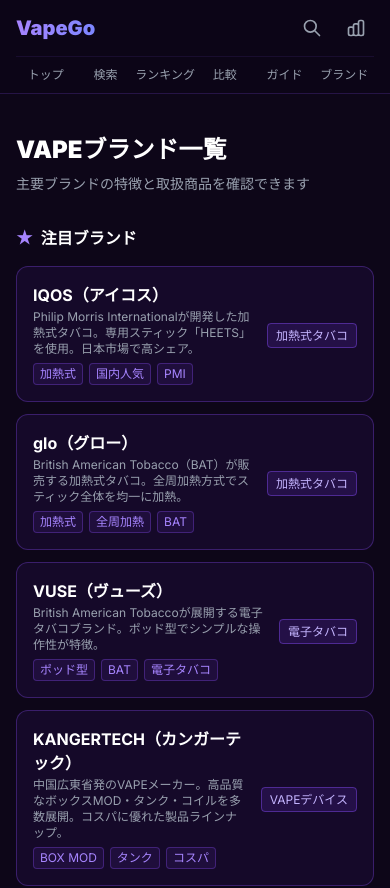
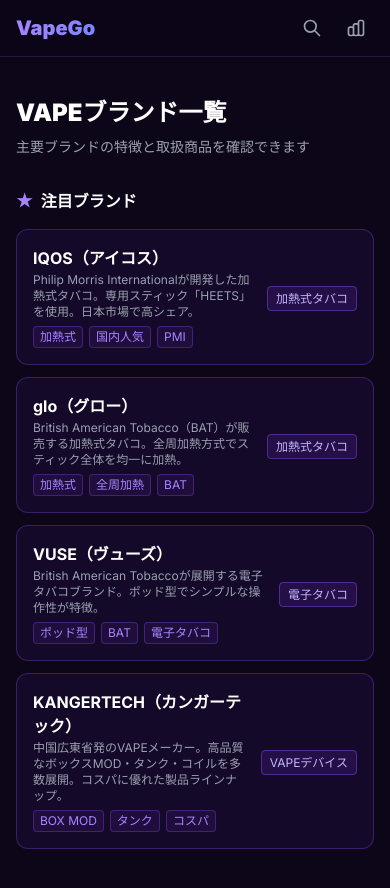
Before and after one commit to acculief/vapelog, a Next.js app: page /brands in a window 390 px wide. Shown: the top 888 px of the page. Built offline with nearby package versions, Linux system fonts and the light colour scheme; no server answers; the database is empty.

Commit message:
fix: remove mobile 2nd-row nav - was blocking Amazon purchase button on SP

```diff
--- a/app/layout.tsx
+++ b/app/layout.tsx
@@ -116,11 +116,7 @@
                 </Link>
               </div>
             </div>
-            <div className="sm:hidden flex border-t border-violet-500/10">
-              {[['/', 'トップ'], ['/search', '検索'], ['/rankings', 'ランキング'], ['/compare', '比較'], ['/guide', 'ガイド'], ['/brands', 'ブランド']].map(([href, label]) => (
-                <Link key={href} href={href} className="flex-1 text-center py-2.5 text-xs text-gray-400 hover:text-violet-300 hover:bg-violet-500/10 transition">{label}</Link>
-              ))}
-            </div>
+
           </div>
         </header>
         <main>{children}</main>
```
